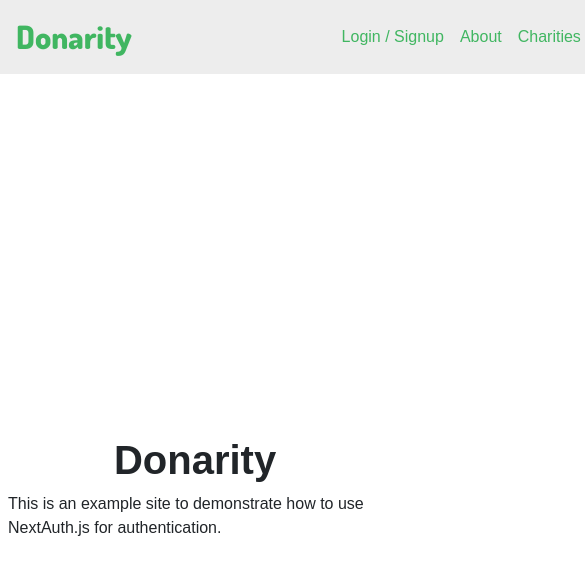
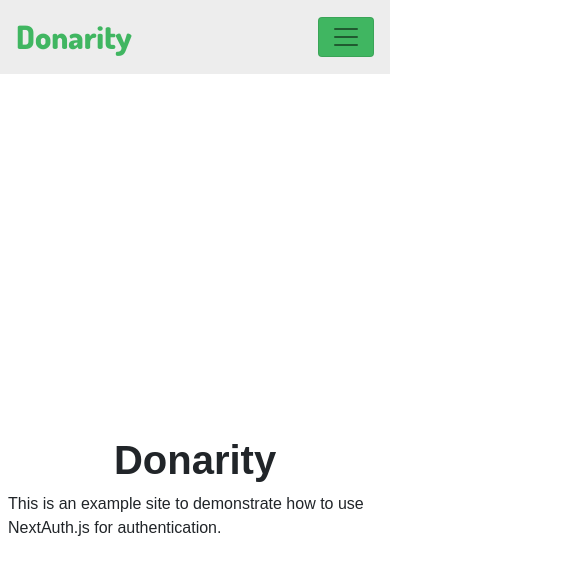
Before and after one commit to shnupta/donarity, a Next.js app: page / in a window 390 px wide. Shown: the top 574 px of the page, 585 px wide, since content can reach past the window. Built offline with nearby package versions, Linux system fonts and the light colour scheme; no server answers; a web font is replaced by a local one.

Commit message:
Make navbar mobile responsive

```diff
--- a/components/header.js
+++ b/components/header.js
@@ -19,13 +19,15 @@
 
     return (
         <>
-            <Navbar className={styles.navBar} variant="light" style={{ minWidth: 700 }}>
+            <Navbar className={styles.navBar} expand="lg" variant="light">
                 {!session && (
                 <Navbar.Brand className={styles.title} href="/">Donarity</Navbar.Brand>
                 )}
                 {session && (
                 <Navbar.Brand className={styles.title} href="/explore">Donarity</Navbar.Brand>
                 )}
+                <Navbar.Toggle aria-controls="responsive-navbar-nav" />
+                <Navbar.Collapse id="responsive-navbar-nav">
                 <Nav className={styles.links}>
                     {!session && (
                         <>
@@ -43,6 +45,7 @@
                         </>
                     )}
                 </Nav>
+                </Navbar.Collapse>
             </Navbar>
             <div className={styles.curve}></div>
         </>
```
